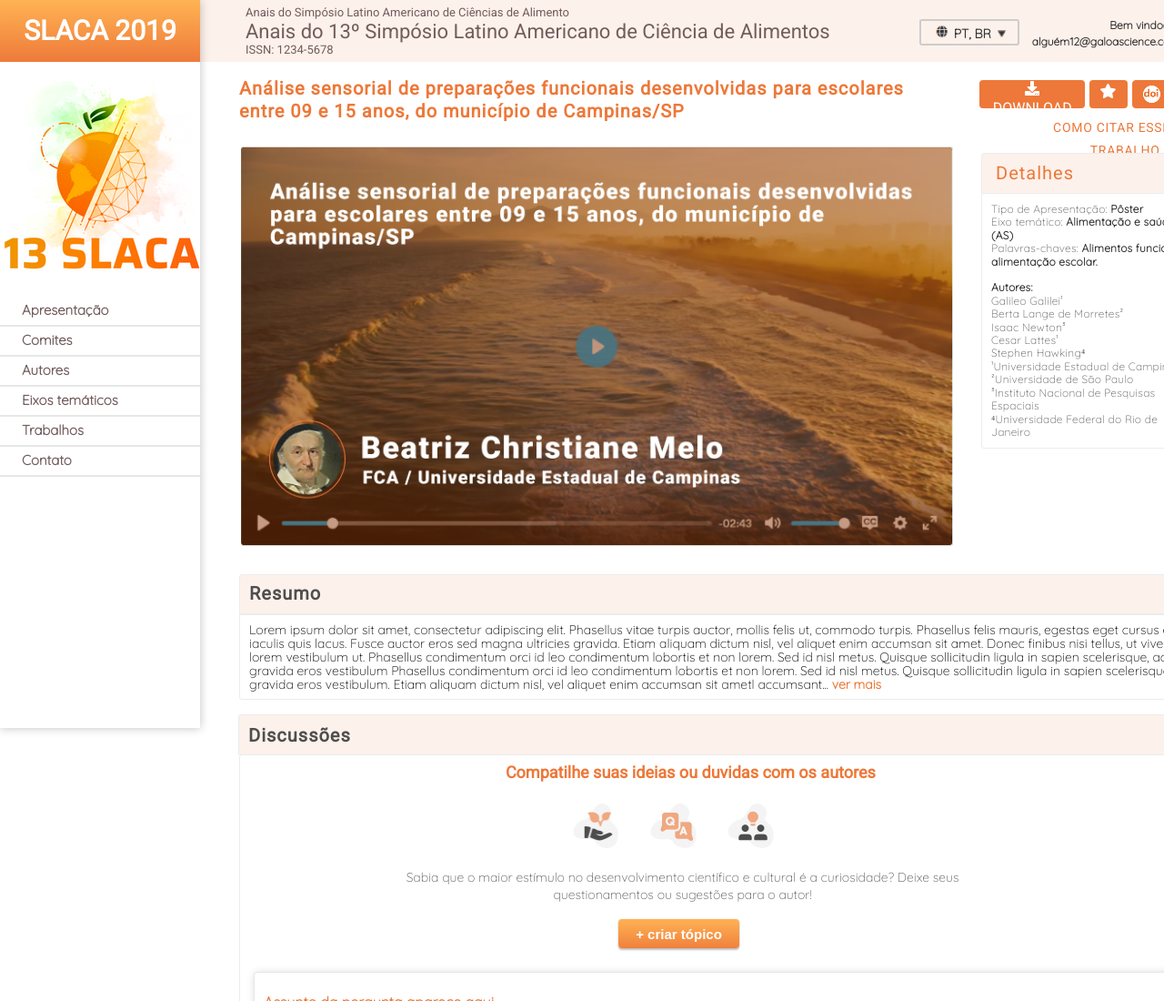
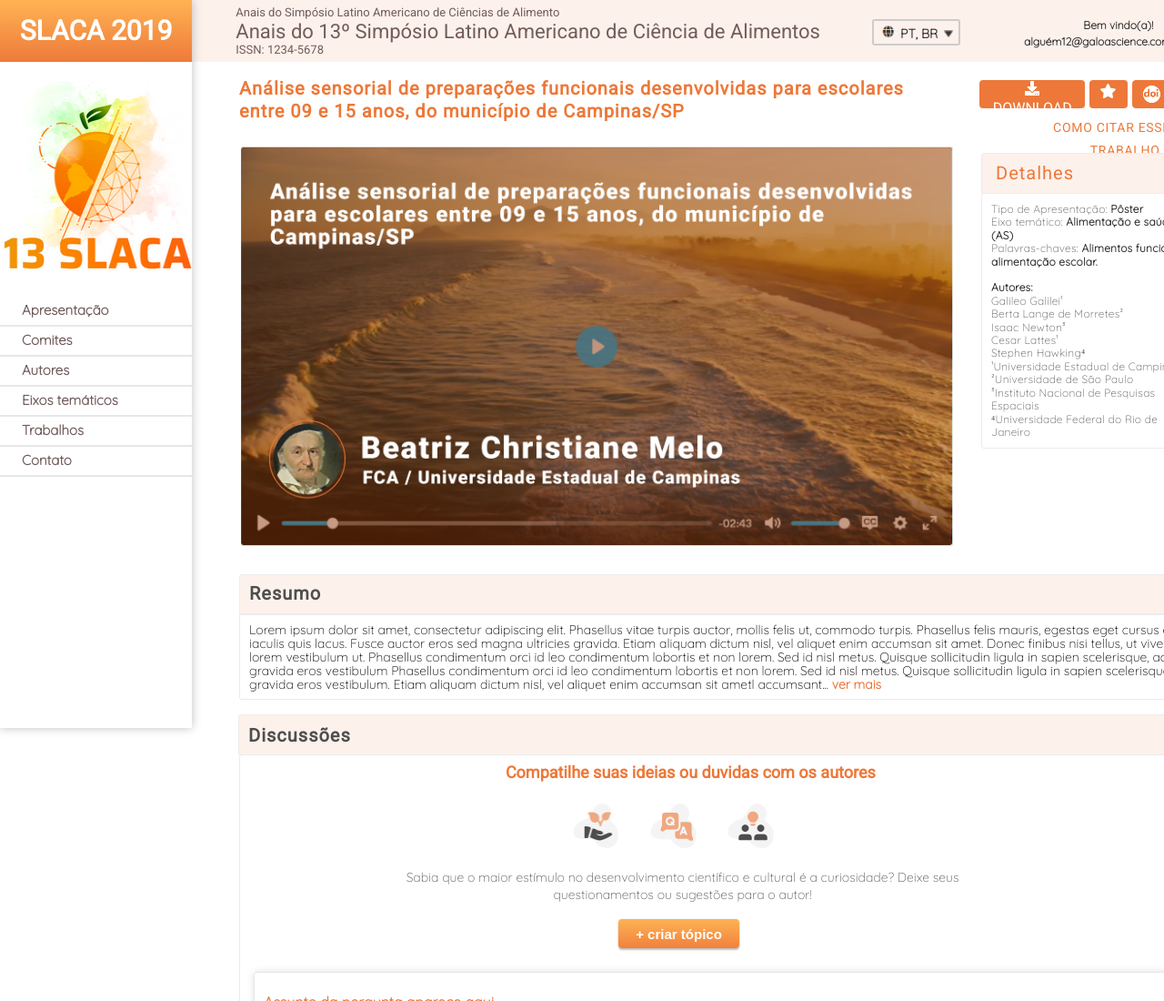
Before and after one commit to MateusMontenegro/ChuvaInc, a plain HTML site: page index.html in a window 1280 px wide. Shown: the top 1100 px of the page at 91% size. Drawn offline with Linux system fonts and the light colour scheme.

Commit message:
mudanças

```diff
--- a/style.css
+++ b/style.css
@@ -10,40 +10,43 @@ html, body{
     box-sizing: content-box;
     align-items: center;
 }
+html{
+    font-size: 62.5%;
+}
 header{
     position: absolute;
-    width: 1129px;
+    width: 83.5%;
     height: 68px;
-    left: 220px;
+    left: 16.5%;
     top: 0px;
     background-color: #FDF1EB;
 
 }
 header h3{
-    width: 90%;
+    width: 100%;
     font-family: var(--font1);
     font-weight: 400;
     font-size: 13px;
     line-height: 1px;
     color: #725C5C;
-    margin-left: 50px;
+    margin-left: 4.5%;
     margin-bottom: -10px;
 }
 header h2{
     font-family: var(--font1);
     font-weight: 400;
     font-size: 22px;
-    width: 643px;
+    width: 100%;
     line-height: 26px;
-    margin-left: 50px;
+    margin-left: 4.5%;
     margin-bottom: -7px;
     color: #725C5C;
 }
 .btn_header{
     position: absolute;
-    width: 110px;
+    max-width: 110px;
     height: 29px;
-    left: 791px;
+    left: 70%;
     top: 21px;
     background-color: #FDF1EB;
     border: 2px solid #CCCCCC;
@@ -82,6 +85,7 @@ header h2{
     left: 98.05%;
     right: 3.3%;
     top: 15%;
+    align-items: flex-end;
     bottom: 27.48%;
 }
 .login h3{
@@ -89,7 +93,7 @@ header h2{
     height: 243px;
     width: 77px;
     top: -10px;
-    left: 60px;
+    left: 40%;
     font-family: var(--font2);
     font-style: normal;
     font-weight: 700;
@@ -114,8 +118,7 @@ header h2{
 }
 .side-menu{
     position: fixed;
-    width: 220px;
-    margin-left: 0;
+    width: 16.5%;
     height: 100%;
     left: 0px;
     top: 0px;
@@ -129,26 +132,27 @@ header h2{
     padding: 0px;
 }
 .slaca-2019{
-    width: 220px;
+    width: 100%;
     height: 68px;
     background: linear-gradient(180deg, #FFB354 0%, #EE7A3A 100%);
 }
 .slaca-2019 h1{
+    width: 100%;
     font-family: var(--font1);
     font-style:normal;
     font-weight: 700;
-    font-size: 30px;
+    font-size: 3rem;
     line-height: 18px;
     text-align: center;
     color: white;
 }
 .side-bar img{
-    width: 220px;
+    width: 100%;
     height: 258px;
     background-color: aquamarine;
 }
 .menu-desativado button{
-    width: 220px;
+    width: 100%;
     height: 33px;
     background-color: white;
     border:none;
@@ -166,6 +170,11 @@ header h2{
 .menu-desativado button:hover{
     background-color:  #FDF1EB;
     border-left: 5px solid  orange;
+}
+@media (max-width: 768px){
+    html{
+        font-size: 50%;
+    }
 }
 /* estilizando o menu*/
 main{
```
Also changed, not shown: 1 other file.
